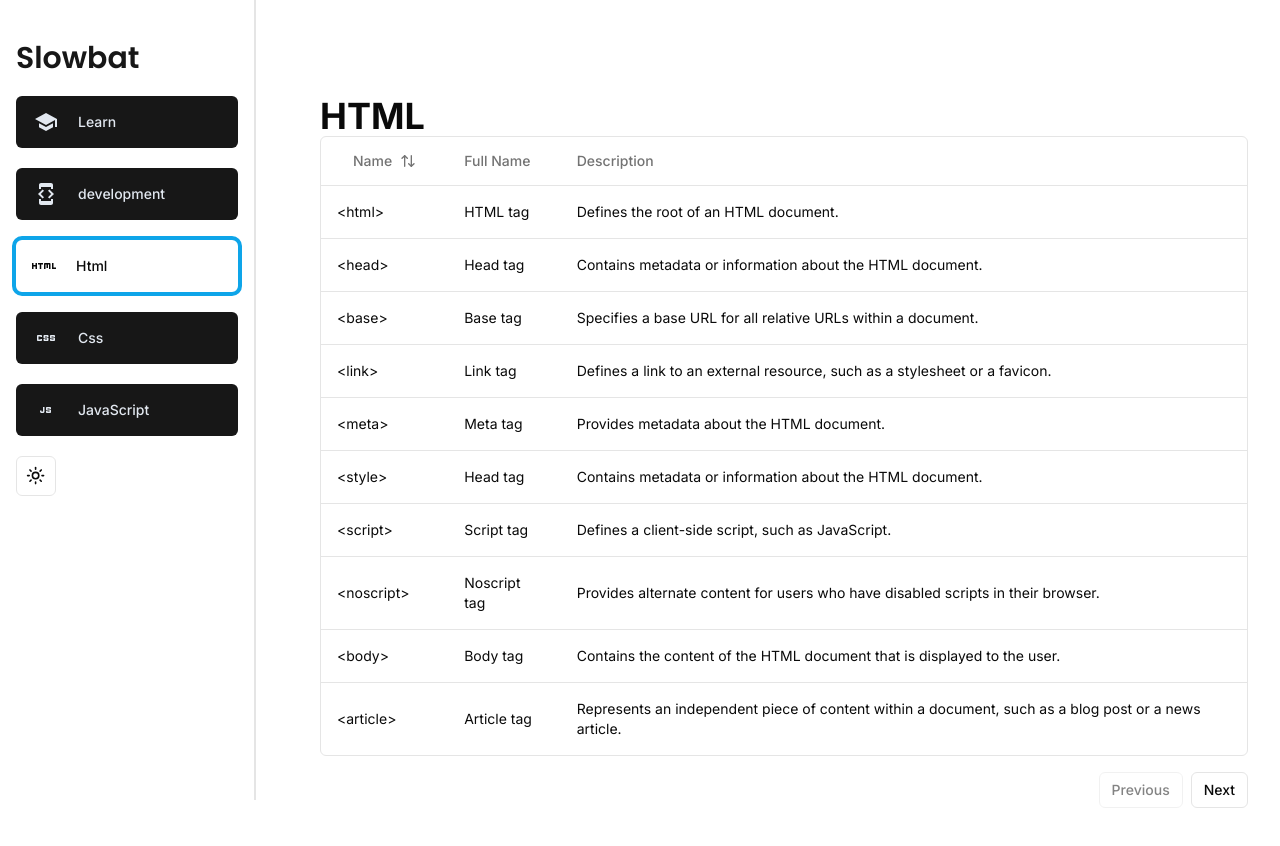
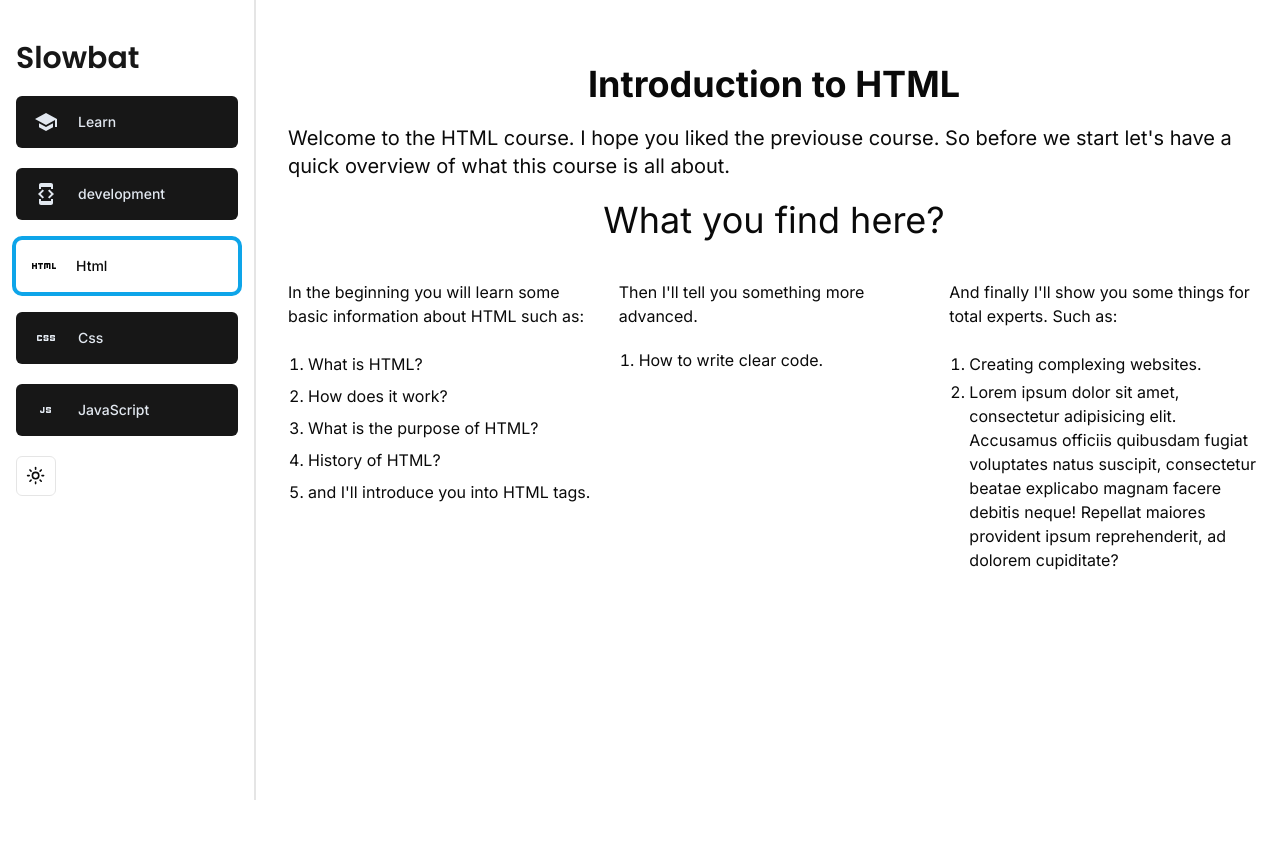
Before and after one commit to Slowbat200/web-dev-courseo, a Next.js app: page /html in a window 1280 px wide. Shown: the top 846 px of the page. After the commit the page ends 800 px from the top, so only its background shows below. Built offline with nearby package versions, Linux system fonts and the light colour scheme.

Commit message:
adding content

```diff
--- /dev/null
+++ b/app/(main)/(routes)/html/_components/intro.tsx
@@ -0,0 +1,80 @@
+export default function Intro() {
+  return (
+    <div className='pr-5'>
+      <h1 className='text-2xl lg:text-3xl xl:text-4xl 2xl:text-5xl font-bold text-center'>
+        Introduction to HTML
+      </h1>
+      <article>
+        <p className='text-md pt-5 lg:text-lg xl:text-xl 2xl:text-2xl'>
+          Welcome to the HTML course. I hope you liked the previouse course. So
+          before we start let's have a quick overview of what this course is all
+          about.
+        </p>
+      </article>
+      <div className='flex justify-center items-center'>
+        <div className=' w-full'>
+          <h1 className='text-xl md:text-2xl lg:text-3xl xl:text-4xl 2xl:text-5xl text-center pt-5'>
+            What you find here?
+          </h1>
+          <article className='grid grid-cols-3 gap-x-5 gap-y-5 pt-10'>
+            <span className='flex flex-col gap-y-5'>
+              <p>
+                In the beginning you will learn some basic information about
+                HTML such as:
+              </p>
+              <ul className='pl-5 leading-8'>
+                <li className='list-decimal'>
+                  <p>What is HTML?</p>
+                </li>
+                <li className='list-decimal'>
+                  <p>How does it work?</p>
+                </li>
+                <li className='list-decimal'>
+                  <p>What is the purpose of HTML?</p>
+                </li>
+                <li className='list-decimal'>
+                  <p>History of HTML?</p>
+                </li>
+                <li className='list-decimal'>
+                  <p>and I'll introduce you into HTML tags.</p>
+                </li>
+              </ul>
+            </span>
+            <span className='flex flex-col gap-y-5'>
+              <p>Then I'll tell you something more advanced.</p>
+              <ul className='pl-5'>
+                <li className='list-decimal'>
+                  <p>How to write clear code.</p>
+                </li>
+              </ul>
+            </span>
+            <span className='flex flex-col gap-y-5'>
+              <p>
+                And finally I'll show you some things for total experts. Such as:
+              </p>
+              <ul className='pl-5'>
+                <li className='list-decimal leading-8'>
+                  <p>Creating complexing websites.</p>
+                </li>
+                <li className='list-decimal'>
+                  <p>
+                    Lorem ipsum dolor sit amet, consectetur adipisicing elit.
+                    Accusamus officiis quibusdam fugiat voluptates natus
+                    suscipit, consectetur beatae explicabo magnam facere debitis
+                    neque! Repellat maiores provident ipsum reprehenderit, ad
+                    dolorem cupiditate?
+                  </p>
+                </li>
+              </ul>
+            </span>
+          </article>
+        </div>
+      </div>
+      {/* <p className="text-md pt-5 lg:text-lg xl:text-xl 2xl:text-2xl text-center">
+        HTML (HyperText Markup Language) is the standard markup language for
+        creating web pages. It describes the structure of a web page semantically
+        and originally included cues for the appearance of the document.
+      </p> */}
+    </div>
+  );
+}
--- a/app/(main)/(routes)/html/page.tsx
+++ b/app/(main)/(routes)/html/page.tsx
@@ -1,5 +1,6 @@
 import { DataTable } from '@/components/data-table';
 import { Tags, columns } from './columns';
+import Intro from './_components/intro';
 
 async function getData(): Promise<Tags[]> {
   return [
@@ -603,11 +604,13 @@ async function getData(): Promise<Tags[]> {
 export default async function Html() {
   const data = await getData();
   return (
-    <section className='py-24'>
-      <div className='container'>
-        <h1 className='text-4xl font-bold'>HTML</h1>
+    <section className='py-16'>
+      <div>
+        <Intro />
+      </div>
+      {/* <div className='container'>
         <DataTable columns={columns} data={data} />
-      </div>
+      </div> */}
     </section>
   );
 }
```
